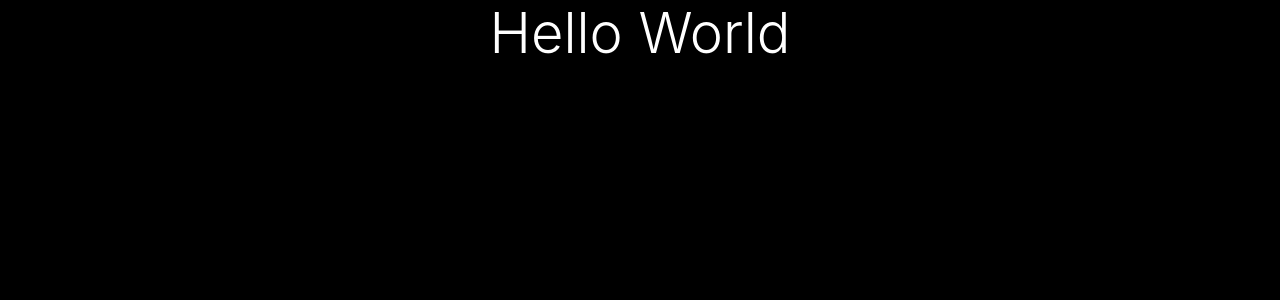
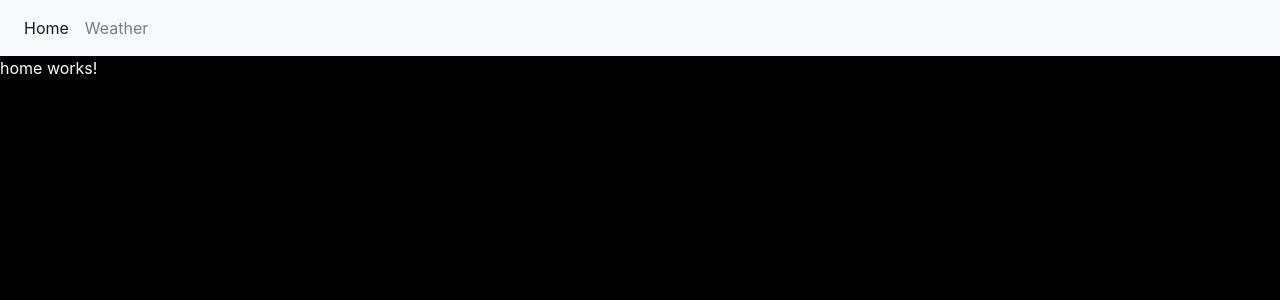
Before and after one commit to SandyAbdullahi/Angular-weather-app, an Angular app: page /home in a window 1280 px wide. Before the commit this address led to /. Shown: the top 300 px of the page. Built offline with nearby package versions, Linux system fonts and the light colour scheme.

Commit message:
testing api get method

```diff
--- a/src/app/app-routing.module.ts
+++ b/src/app/app-routing.module.ts
@@ -1,8 +1,15 @@
 import { NgModule } from '@angular/core';
 import { Routes, RouterModule } from '@angular/router';
+import { HomeComponent } from './components/home/home.component';
+import { WeatherComponent } from './components/weather/weather.component';
 
 
-const routes: Routes = [];
+const routes: Routes = [
+  { path: 'home', component: HomeComponent },
+  { path: 'weather', component: WeatherComponent },
+  // { path: 'home', component: HomeComponent },
+  { path: '', pathMatch: 'full', redirectTo: 'home' }
+];
 
 @NgModule({
   imports: [RouterModule.forRoot(routes)],
--- a/src/app/app.module.ts
+++ b/src/app/app.module.ts
@@ -5,16 +5,20 @@ import { AppRoutingModule } from './app-routing.module';
 import { AppComponent } from './core/app.component';
 import { BrowserAnimationsModule } from '@angular/platform-browser/animations';
 import { WeatherComponent } from './components/weather/weather.component';
+import { HomeComponent } from './components/home/home.component';
+import { HttpClientModule } from '@angular/common/http';
 
 
 @NgModule({
   declarations: [
     AppComponent,
-    WeatherComponent
+    WeatherComponent,
+    HomeComponent
   ],
   imports: [
     BrowserModule,
     AppRoutingModule,
+    HttpClientModule,
     BrowserAnimationsModule
   ],
   providers: [],
--- /dev/null
+++ b/src/app/components/home/home.component.html
@@ -0,0 +1 @@
+<p>home works!</p>
--- /dev/null
+++ b/src/app/components/home/home.component.ts
@@ -0,0 +1,15 @@
+import { Component, OnInit } from '@angular/core';
+
+@Component({
+  selector: 'app-home',
+  templateUrl: './home.component.html',
+  styleUrls: ['./home.component.sass']
+})
+export class HomeComponent implements OnInit {
+
+  constructor() { }
+
+  ngOnInit() {
+  }
+
+}
--- a/src/app/components/weather/weather.component.ts
+++ b/src/app/components/weather/weather.component.ts
@@ -1,4 +1,6 @@
 import { Component, OnInit } from '@angular/core';
+import { Weather } from "../../services/weather.model";
+import { WeatherService } from "../../services/weather.service";
 
 @Component({
   selector: 'app-weather',
@@ -7,9 +9,18 @@ import { Component, OnInit } from '@angular/core';
 })
 export class WeatherComponent implements OnInit {
 
-  constructor() { }
+  weather: Weather[];
+
+  constructor(private weatherSvc: WeatherService) { }
 
   ngOnInit() {
+    this.loadWeather();
+  }
+
+  loadWeather():void{
+    this.weatherSvc.get().subscribe(data => {
+      this.weather = data
+    })
   }
 
 }
--- a/src/app/core/app.component.html
+++ b/src/app/core/app.component.html
@@ -1,3 +1,19 @@
-<div class="container">
-  <h1 class="display-4 text-center">Hello World</h1>
+<div class="site">
+<div class="site-content">
+  <nav class="navbar navbar-expand navbar-light bg-light">
+      <div class="nav navbar-nav">
+          <a class="nav-item nav-link active" [routerLink]="['/home']" routerLinkActive="active" >Home <span class="sr-only">(current)</span></a>
+          <a class="nav-item nav-link" [routerLink]="['/weather']" routerLinkActive="active" >Weather</a>
+      </div>
+  </nav>
+<div class="main">
+  <div class="main-content">
+    <router-outlet></router-outlet>
+  </div>
 </div>
+
+
+
+
+</div>
+</div>
--- a/src/app/styles/weather.sass
+++ b/src/app/styles/weather.sass
@@ -0,0 +1,7 @@
+.site
+  display: flex
+  flex-direction: column
+  min-height:100vh
+
+.site-content
+  flex: 1
```
Also changed, not shown: src/app/components/home/home.component.sass (added), 1 other file (tests, documents, lock files or other folders).
